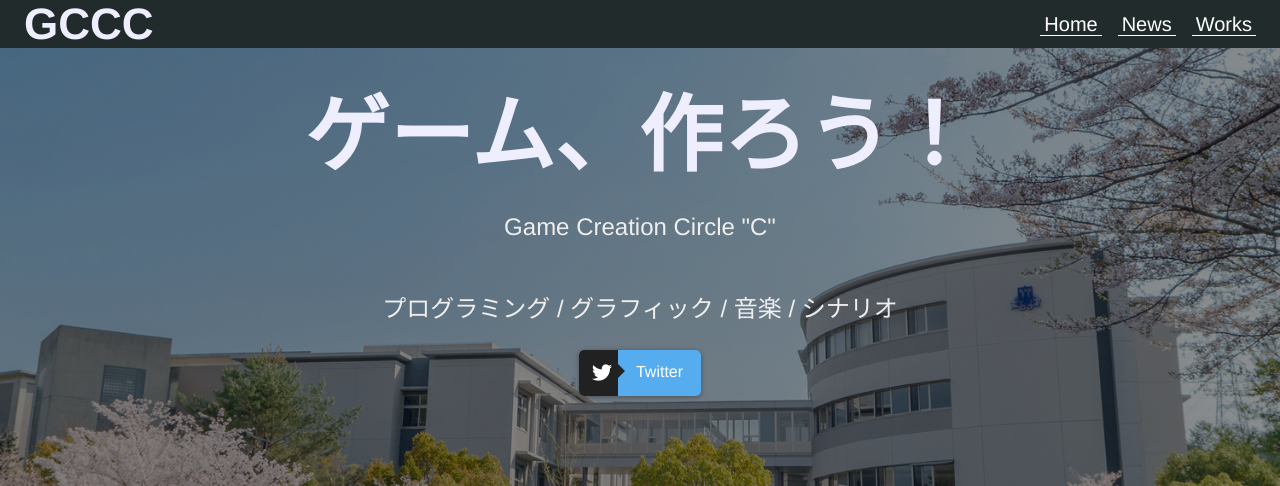
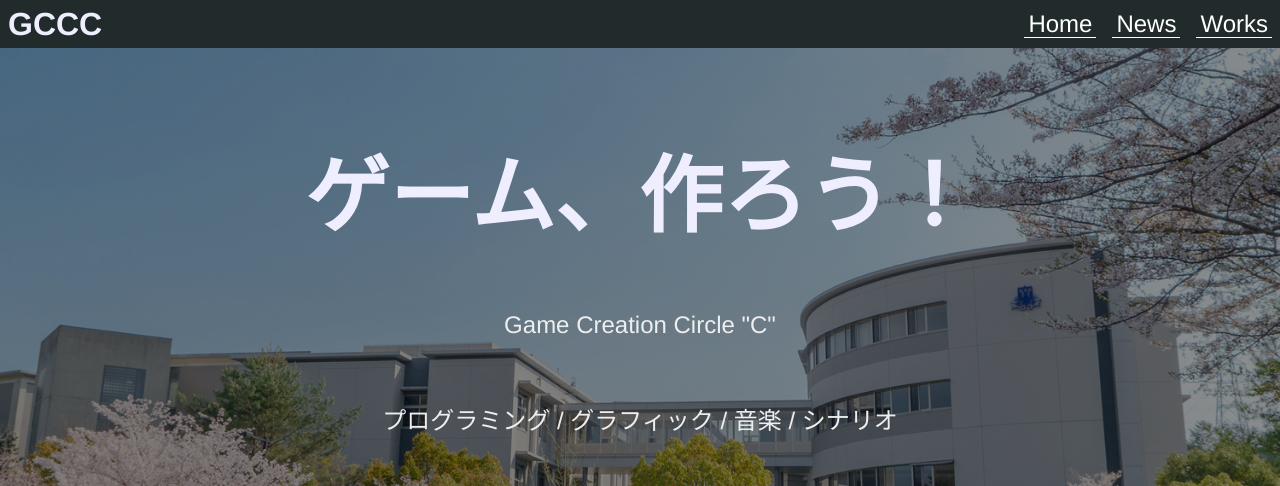
Before and after one commit to kutc-gccc/kutc-gccc.github.io, a Vue app in the folder gccc-site/: page /#/ in a window 1280 px wide. Shown: the top 486 px of the page. Built offline with nearby package versions, Linux system fonts and the light colour scheme.

Commit message:
I: layout

```diff
--- a/gccc-site/src/components/Header.vue
+++ b/gccc-site/src/components/Header.vue
@@ -35,7 +35,7 @@ header {
   position: fixed;
   top: 0;
   height: 6vh;
-  width: 100%;
+  width: 100vw;
 }
 
 .logo {
@@ -44,18 +44,17 @@ header {
   }
   h2 {
     color: #eef;
-    font-size: 44px;
+    font-size: 4vh;
     padding: 0;
-    margin: 0 24px;
+    margin: 0 1vh;
   }
 }
 
 
 .links {
-  margin-right: 16px;
   a {
     color: rgb(255, 255, 255);
-    font-size: 20px;
+    font-size: 3vh;
     text-decoration: none;
     border-bottom: solid thin #fff;
     margin: 0 8px;
--- a/gccc-site/src/components/contents/home/Introduction.vue
+++ b/gccc-site/src/components/contents/home/Introduction.vue
@@ -34,6 +34,7 @@ export default class Introduction extends Vue {}
   display: flex;
   flex-direction: column;
   align-items: center;
+  justify-content: space-evenly;
   height: 70vh;
   transition: all 0.5s ease;
   h1 {
@@ -45,6 +46,8 @@ export default class Introduction extends Vue {}
     transition: all 0.5 ease;
   }
   p {
+    margin: 0;
+    padding: 0;
     color: #eee;
     font-size: 24px;
   }
```
